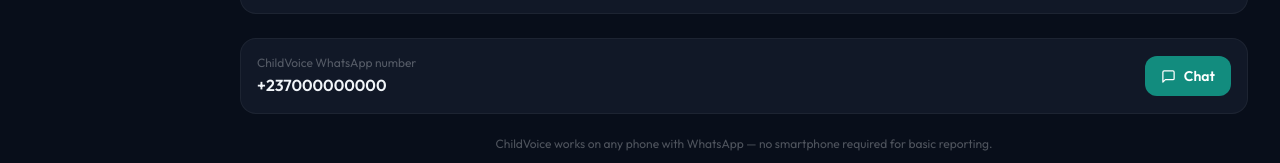
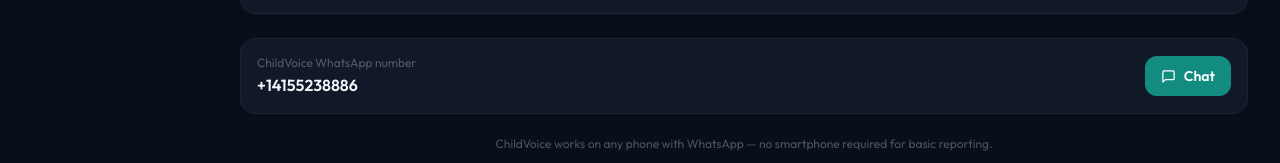
Before and after one commit to dze-shalom/childshield-pwa, a React (Vite) app: page /childvoice in a window 1280 px wide. Shown: the part 884-1047 px from the top of the page. Built offline with nearby package versions, Linux system fonts and the light colour scheme; no server answers; the database is empty.

Commit message:
Set ChildVoice bot number to Twilio WhatsApp Sandbox

```diff
--- a/src/pages/ChildVoice.jsx
+++ b/src/pages/ChildVoice.jsx
@@ -2,7 +2,7 @@
 import { useNavigate } from 'react-router-dom'
 import { useLanguage } from '../contexts/LanguageContext'
 
-const BOT_NUMBER = '+237000000000' // replace with actual bot WhatsApp number
+const BOT_NUMBER = '+14155238886' // Twilio WhatsApp Sandbox
 
 const HOW_IT_WORKS = [
   { icon: MessageSquare, color: '#128C7E', title: 'Send a WhatsApp message', body: 'Add the ChildVoice number to your contacts and send "Hello" to get started.' },
```
